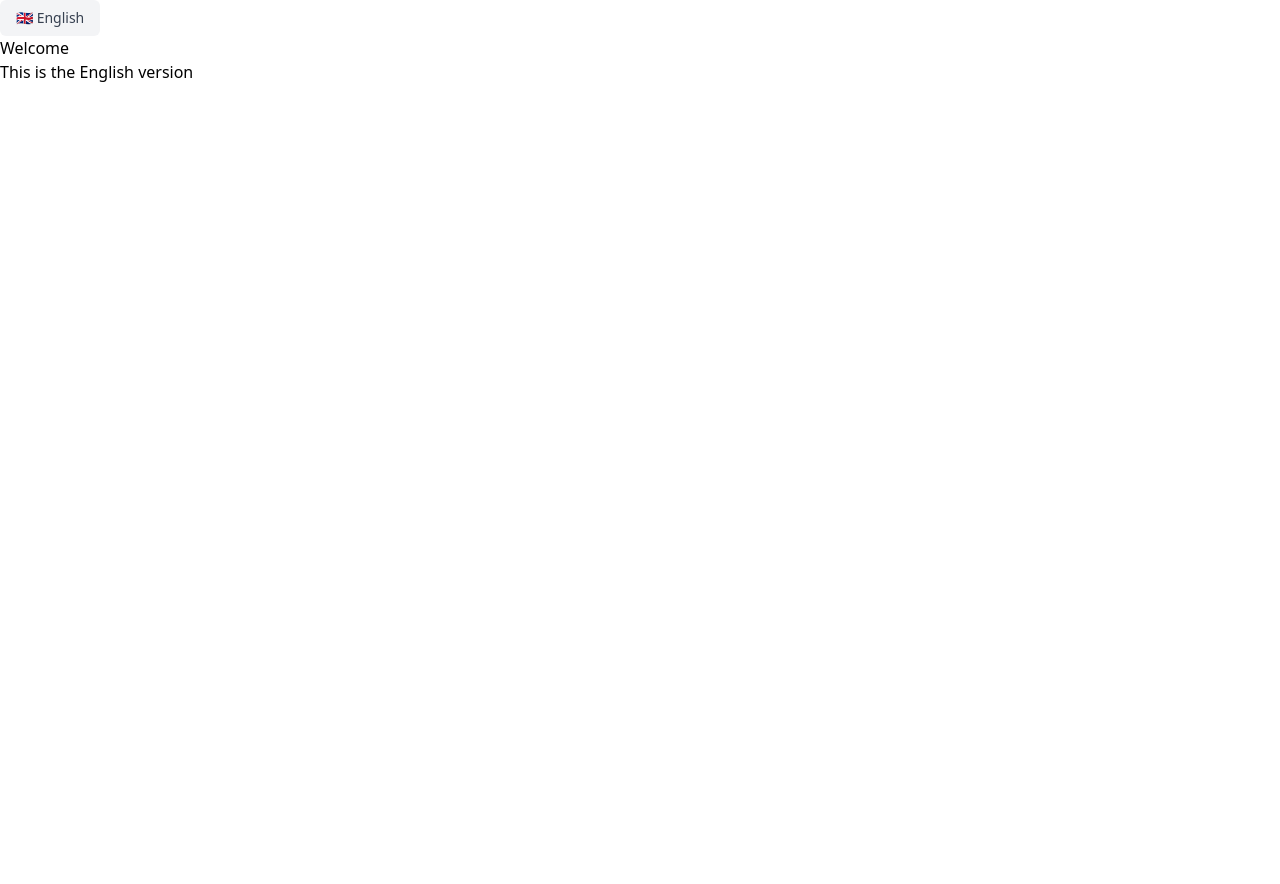
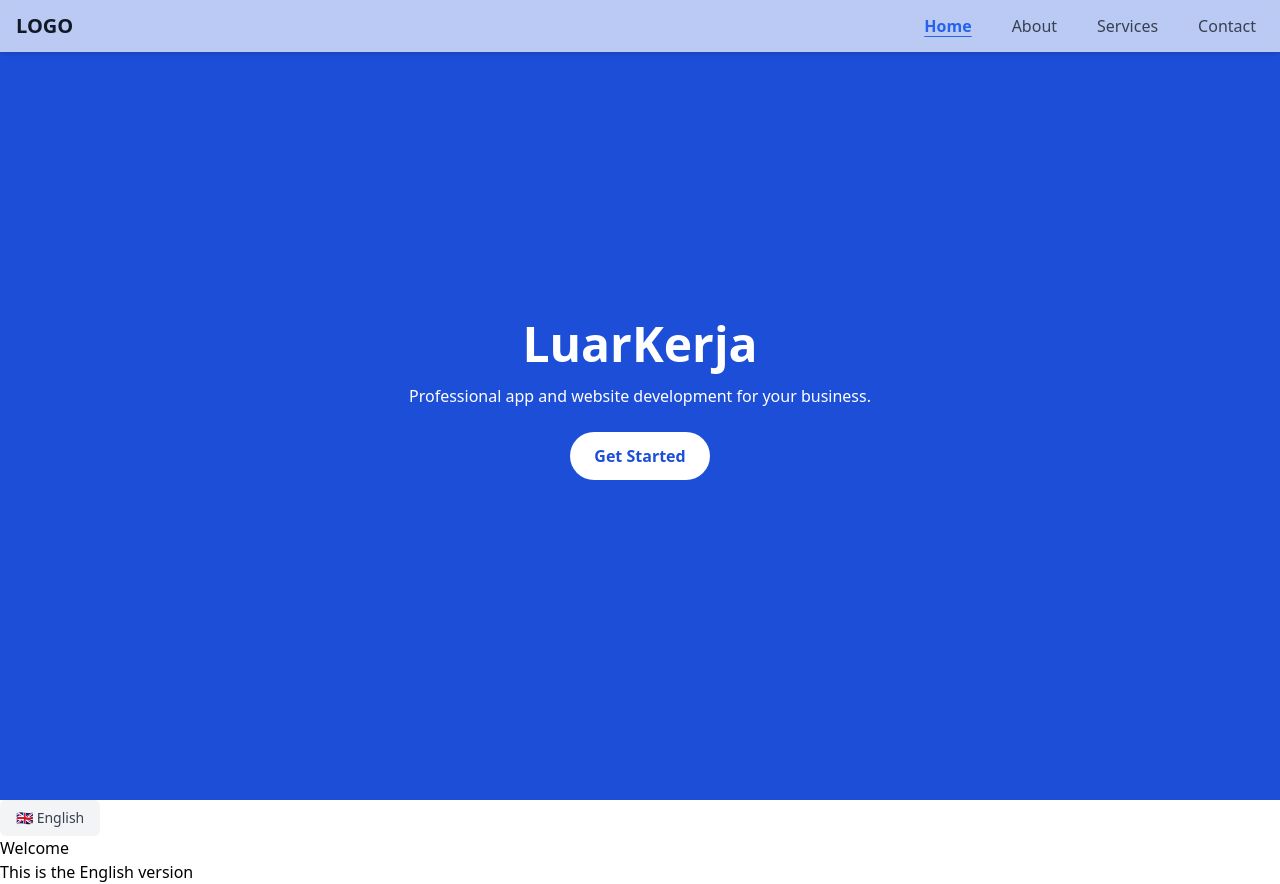
Before and after one commit to mrbvrz/luarkerja.id, a Next.js app: page /en in a window 1280 px wide. Before the commit the page ends 800 px from the top, so only its background shows below. Built offline with nearby package versions, Linux system fonts and the light colour scheme.

Commit message:
add hero navbar

```diff
--- a/messages/en.json
+++ b/messages/en.json
@@ -6,5 +6,10 @@
     "About": {
         "title": "About Us",
         "description": "This is the about us page in English"
+    },
+    "Hero": {
+        "title": "LuarKerja",
+        "subtitle": "Professional app and website development for your business.",
+        "cta": "Get Started"
     }
 }
--- a/messages/id.json
+++ b/messages/id.json
@@ -6,5 +6,10 @@
     "About": {
         "title": "Tentang Kami",
         "description": "Ini adalah halaman tentang kami dalam Bahasa Indonesia"
+    },
+    "Hero": {
+        "title": "LuarKerja",
+        "subtitle": "Layanan pembuatan aplikasi dan website profesional untuk bisnis Anda.",
+        "cta": "Mulai Sekarang"
     }
 }
--- a/src/app/[locale]/about/page.tsx
+++ b/src/app/[locale]/about/page.tsx
@@ -1,10 +1,13 @@
 import { useTranslations } from 'next-intl';
 import { Link } from '@/i18n/navigation';
+import Navbar from '@/app/components/Navbar';
+import '@/app/globals.css';
 
 export default function HomePage() {
     const t = useTranslations('About');
     return (
         <div>
+             <Navbar />
             <h1>{t('title')}</h1>
             <Link href="/about">{t('description')}</Link>
         </div>
--- a/src/app/[locale]/page.tsx
+++ b/src/app/[locale]/page.tsx
@@ -2,11 +2,15 @@ import { useTranslations } from 'next-intl';
 import { Link } from '@/i18n/navigation';
 import LocaleDropdown from '../components/LocaleDropdown';
 import '@/app/globals.css';
+import Navbar from '../components/Navbar';
+import Hero from '../components/Hero';
 
 export default function HomePage() {
     const t = useTranslations('Index');
     return (
         <div>
+            <Navbar />
+            <Hero />
             <LocaleDropdown />
             <h1>{t('title')}</h1>
             <Link href="/about">{t('description')}</Link>
--- /dev/null
+++ b/src/app/components/Hero.tsx
@@ -0,0 +1,37 @@
+'use client';
+
+import { useTranslations } from 'next-intl';
+import { motion } from 'framer-motion';
+
+export default function Hero() {
+  const t = useTranslations('Hero');
+
+  return (
+    <section className="min-h-screen flex flex-col justify-center items-center text-white text-center bg-blue-700 px-4">
+      <motion.h1
+        initial={{ y: -30, opacity: 0 }}
+        animate={{ y: 0, opacity: 1 }}
+        transition={{ duration: 0.6 }}
+        className="text-5xl font-extrabold mb-4"
+      >
+        {t('title')}
+      </motion.h1>
+      <motion.p
+        initial={{ y: 30, opacity: 0 }}
+        animate={{ y: 0, opacity: 1 }}
+        transition={{ delay: 0.3, duration: 0.6 }}
+        className="max-w-xl mb-6"
+      >
+        {t('subtitle')}
+      </motion.p>
+      <motion.a
+        href="#services"
+        whileHover={{ scale: 1.05 }}
+        whileTap={{ scale: 0.95 }}
+        className="bg-white text-blue-700 font-semibold py-3 px-6 rounded-full"
+      >
+        {t('cta')}
+      </motion.a>
+    </section>
+  );
+}
--- /dev/null
+++ b/src/app/components/Navbar.tsx
@@ -0,0 +1,88 @@
+'use client';
+
+import { useEffect, useState, useRef } from 'react';
+import { motion, AnimatePresence } from 'framer-motion';
+import Link from 'next/link';
+import { usePathname, useParams } from 'next/navigation';
+
+const navItems = [
+  { label: 'Home', href: '/' },
+  { label: 'About', href: '/about' },
+  { label: 'Services', href: '/services' },
+  { label: 'Contact', href: '/contact' },
+];
+
+export default function Navbar() {
+  const [show, setShow] = useState(true);
+  const lastScrollY = useRef(0);
+  const pathname = usePathname();
+  const params = useParams();
+
+  // Ambil locale dari route params
+  const locale = params?.locale ?? 'en';
+
+  useEffect(() => {
+    function handleScroll() {
+      const currentScrollY = window.scrollY;
+      if (currentScrollY < 0) return;
+
+      if (currentScrollY > lastScrollY.current && currentScrollY > 100) {
+        setShow(false);
+      } else {
+        setShow(true);
+      }
+
+      lastScrollY.current = currentScrollY;
+    }
+
+    window.addEventListener('scroll', handleScroll, { passive: true });
+    return () => window.removeEventListener('scroll', handleScroll);
+  }, []);
+
+  // Fungsi cek active menu dengan locale prefix
+  const isActive = (href: string) => {
+    // Build full path with locale prefix
+    const fullPath = `/${locale}${href === '/' ? '' : href}`;
+
+    // Contoh: pathname = "/en/about"
+    return pathname === fullPath;
+  };
+
+  return (
+    <AnimatePresence>
+      {show && (
+        <motion.nav
+          initial={{ y: -100, opacity: 0 }}
+          animate={{ y: 0, opacity: 1 }}
+          exit={{ y: -100, opacity: 0 }}
+          transition={{ duration: 0.3, ease: 'easeInOut' }}
+          className="fixed top-0 left-0 right-0 z-50 backdrop-blur-md bg-white/70 dark:bg-gray-900/70 shadow-md"
+        >
+          <div className="max-w-7xl mx-auto px-4 py-3 flex items-center justify-between">
+            <div className="text-xl font-bold text-gray-900 dark:text-white">LOGO</div>
+            <ul className="flex space-x-6 text-gray-700 dark:text-gray-300">
+              {navItems.map(({ label, href }) => {
+                const active = isActive(href);
+                return (
+                  <li key={href}>
+                    <Link
+                      href={href}
+                      locale={locale}
+                      className={`transition px-2 py-1 rounded-md ${
+                        active
+                          ? 'text-blue-600 dark:text-blue-400 font-semibold underline underline-offset-4'
+                          : 'hover:text-blue-500'
+                      }`}
+                    >
+                      {label}
+                    </Link>
+                  </li>
+                );
+              })}
+            </ul>
+          </div>
+        </motion.nav>
+      )}
+    </AnimatePresence>
+  );
+}
--- /dev/null
+++ b/src/lib/supabaseClient.ts
@@ -0,0 +1,6 @@
+import { createBrowserClient } from '@supabase/ssr';
+
+export const supabase = createBrowserClient(
+  process.env.NEXT_PUBLIC_SUPABASE_URL!,
+  process.env.NEXT_PUBLIC_SUPABASE_ANON_KEY!
+);
```
Also changed, not shown: src/app/[locale]/blog/page.tsx (added).
